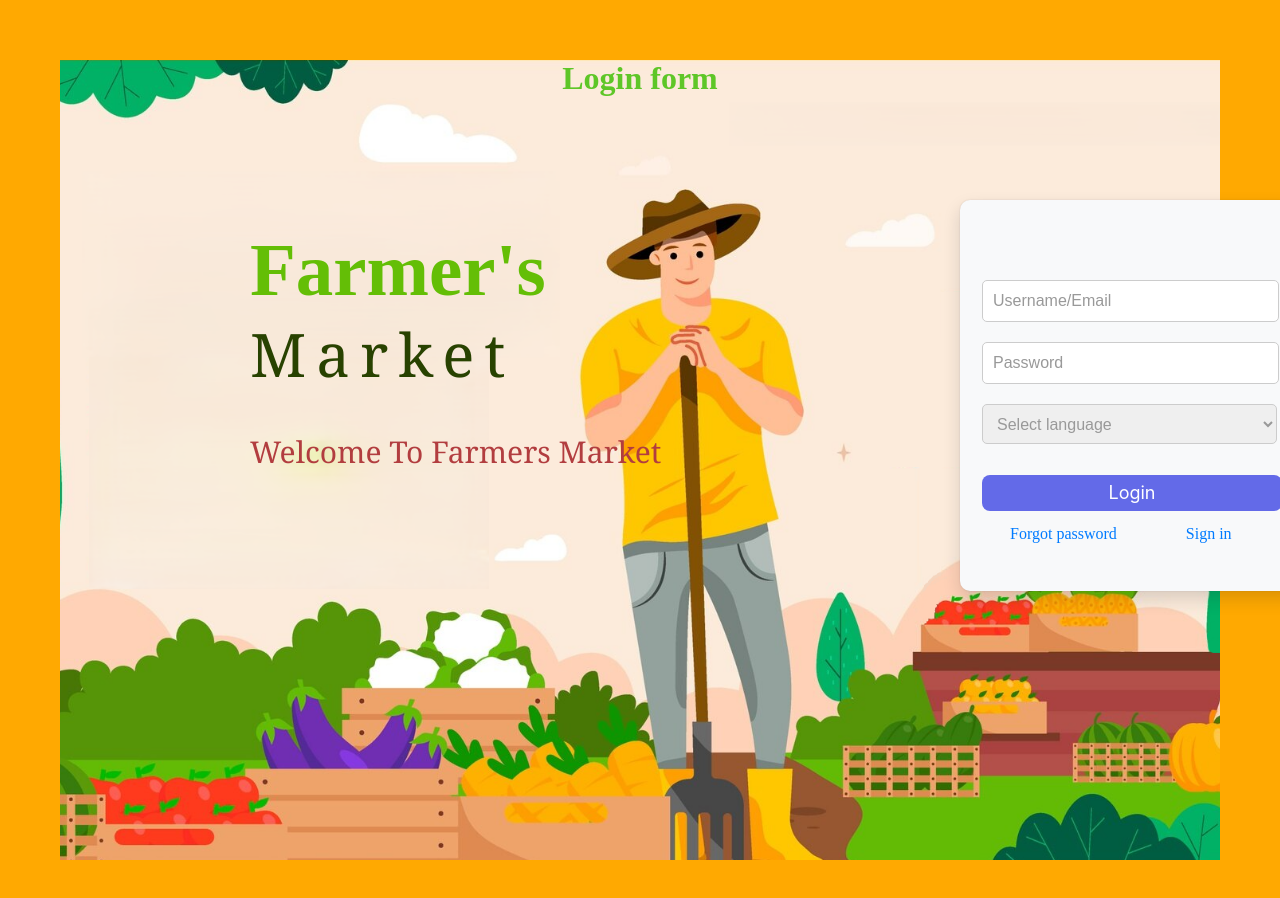
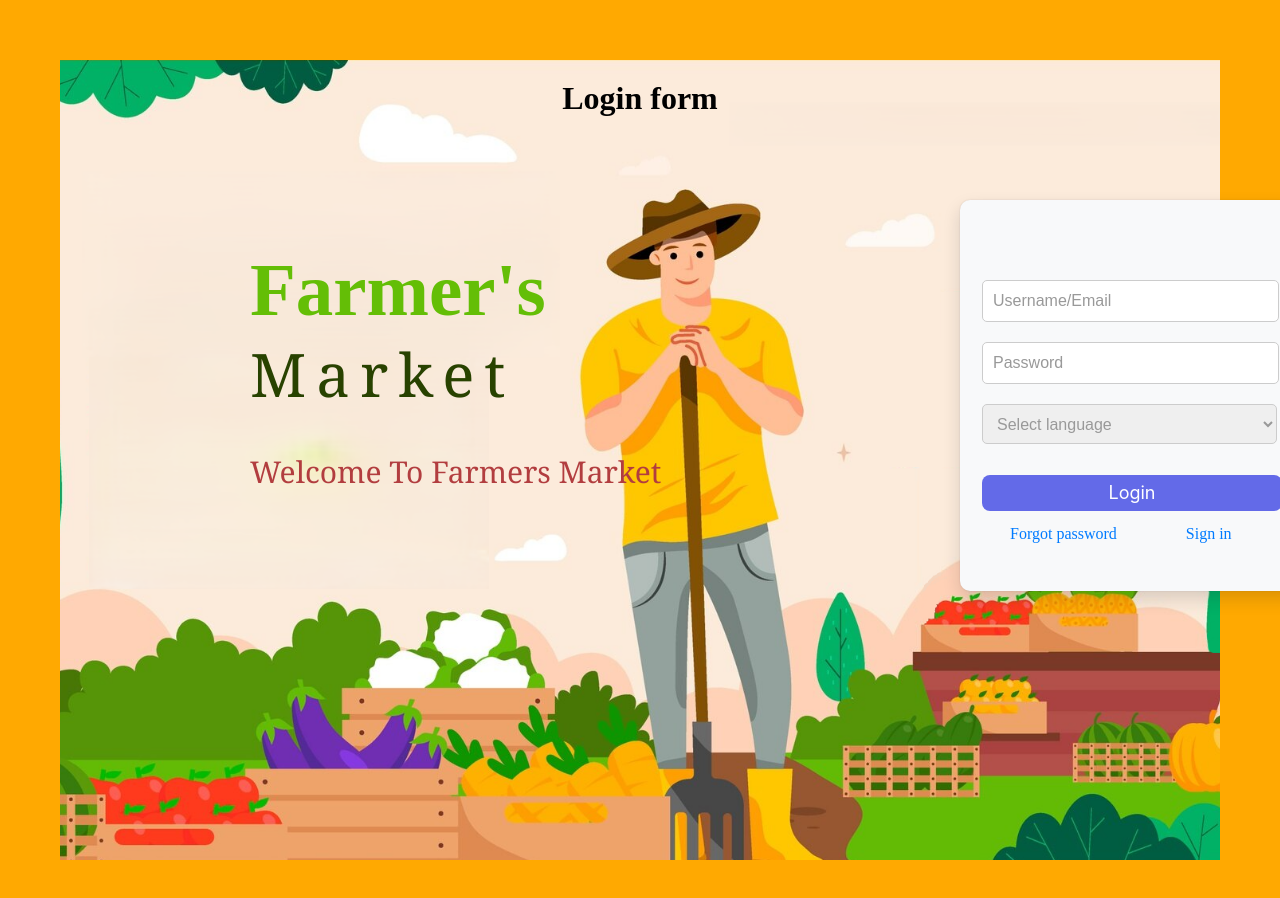
Before and after one commit to prathamesh7002/login-page, a plain HTML site: page login.html in a window 1280 px wide. Shown: the top 898 px of the page. Drawn offline with Linux system fonts and the light colour scheme.

Commit message:
changed the color of the login form green to black

```diff
--- a/style.css
+++ b/style.css
@@ -16,9 +16,10 @@ main{
 }
 
 h1{
-  color: rgb(94, 198, 39);
+  color: rgb(0, 0, 0);
  text-align:center ;
  margin: 0%;
+ padding-top: 20px;
 }
 
  p{
```
